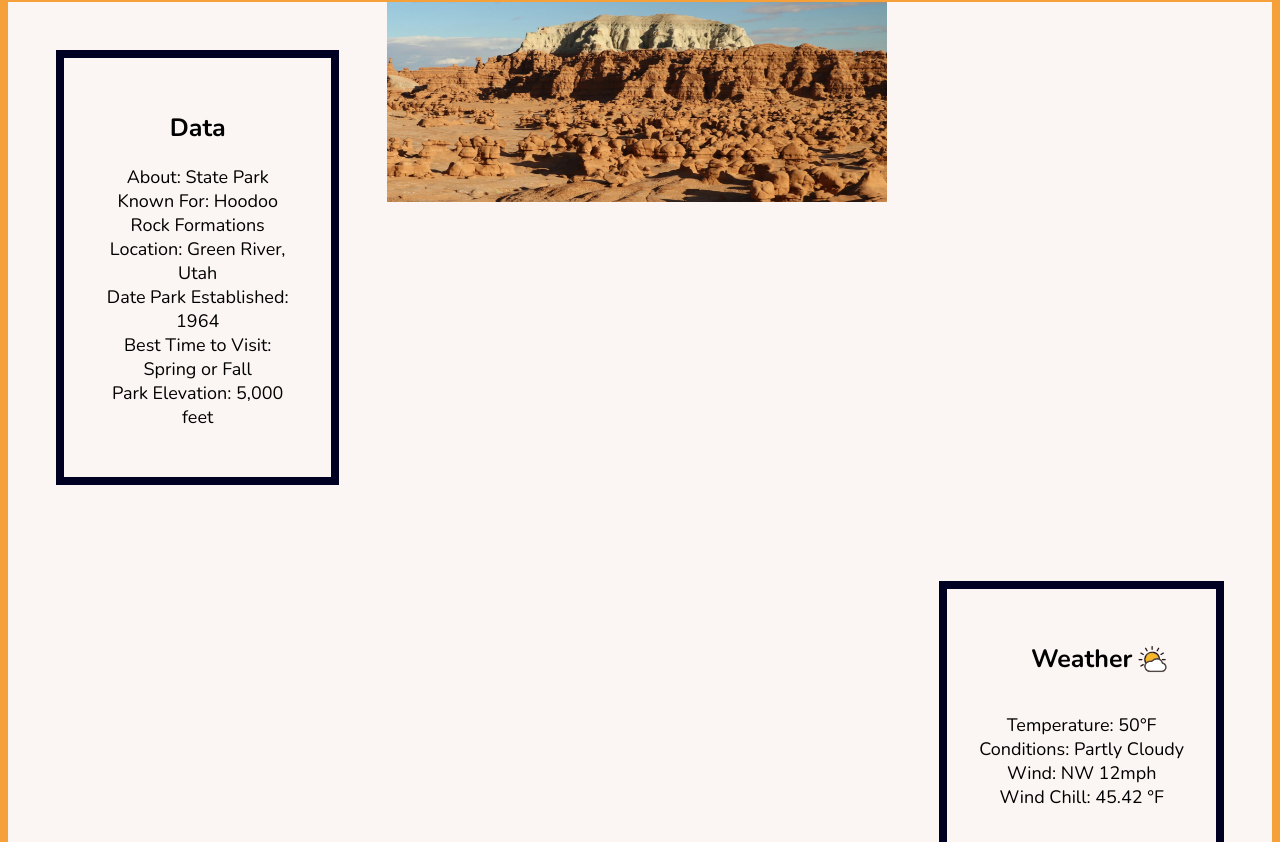
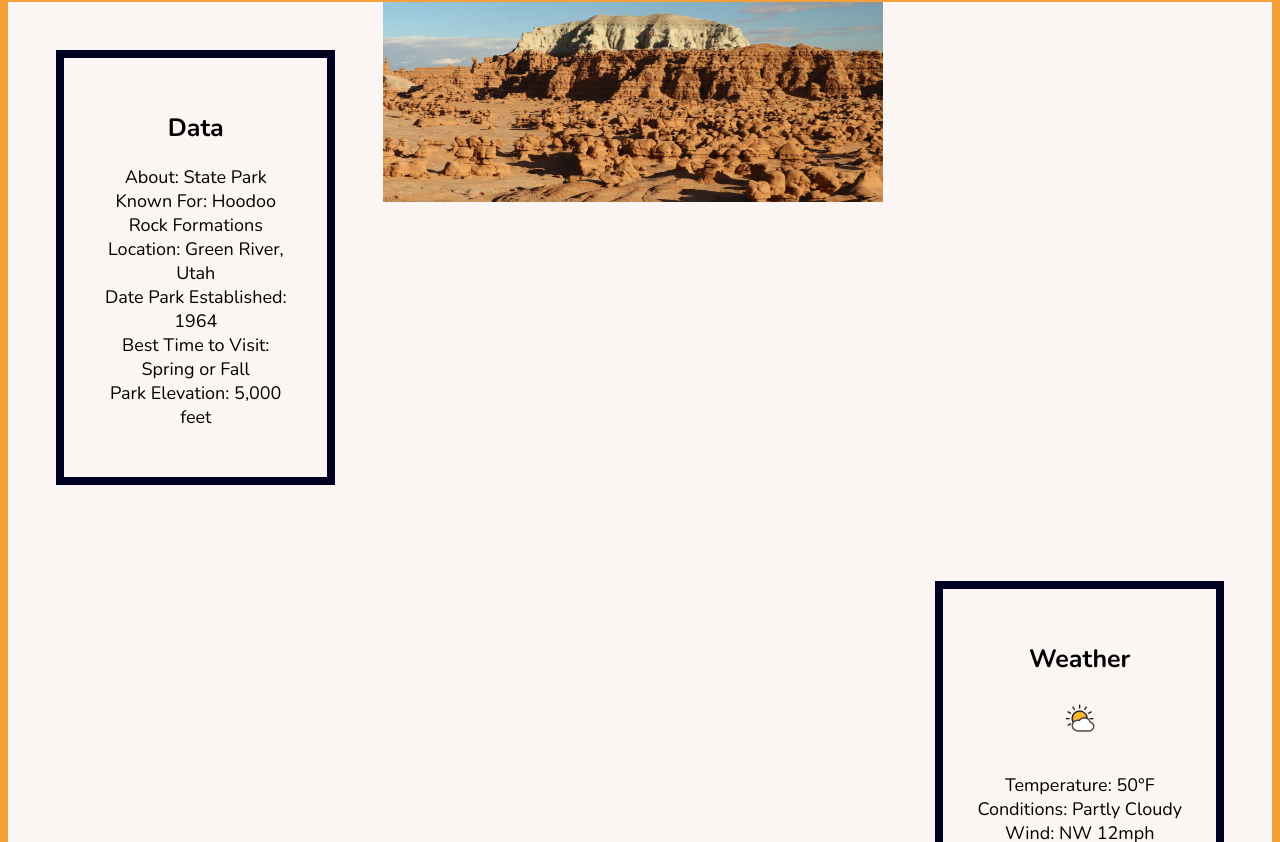
Before and after one commit to kt5635/wdd131, a plain HTML site: page place.html in a window 1280 px wide. Shown: the part 98-940 px from the top of the page. Drawn offline with nearby package versions, Linux system fonts and the light colour scheme.

Commit message:
worked on psud element

```diff
--- a/place.html
+++ b/place.html
@@ -39,10 +39,11 @@
             </ul>
         </div>
         <div class="weather">
-            <div class="weather-icon">
-                <h2>Weather</h2>
+            <h2>Weather</h2>
+            <a href="#">
                 <img src="images/partly-cloudy-icon.svg" alt="partly cloudy icon">
-            </div>
+            </a>
+
             <ul>
                 <li>Temperature: 50&deg;F</li>
                 <li>Conditions: Partly Cloudy</li>
--- a/styles/place-styles-large.css
+++ b/styles/place-styles-large.css
@@ -21,4 +21,9 @@
         margin: 3rem;
         padding: 2rem;
     }
+
+    .weather a::after {
+        content: "";
+        display: inline-block;
+      }
 }
--- a/styles/place-styles.css
+++ b/styles/place-styles.css
@@ -69,14 +69,10 @@
     text-align: center;
   }
 
-  .weather-icon {
-
-    display: flex;
-    justify-self: center;
-  }
-
-  .weather-icon img {
-    max-width: 40%;
+  .weather img {
+    width: 20%;
+    display: block;
+    margin: auto;
   }
 
   footer {
```
